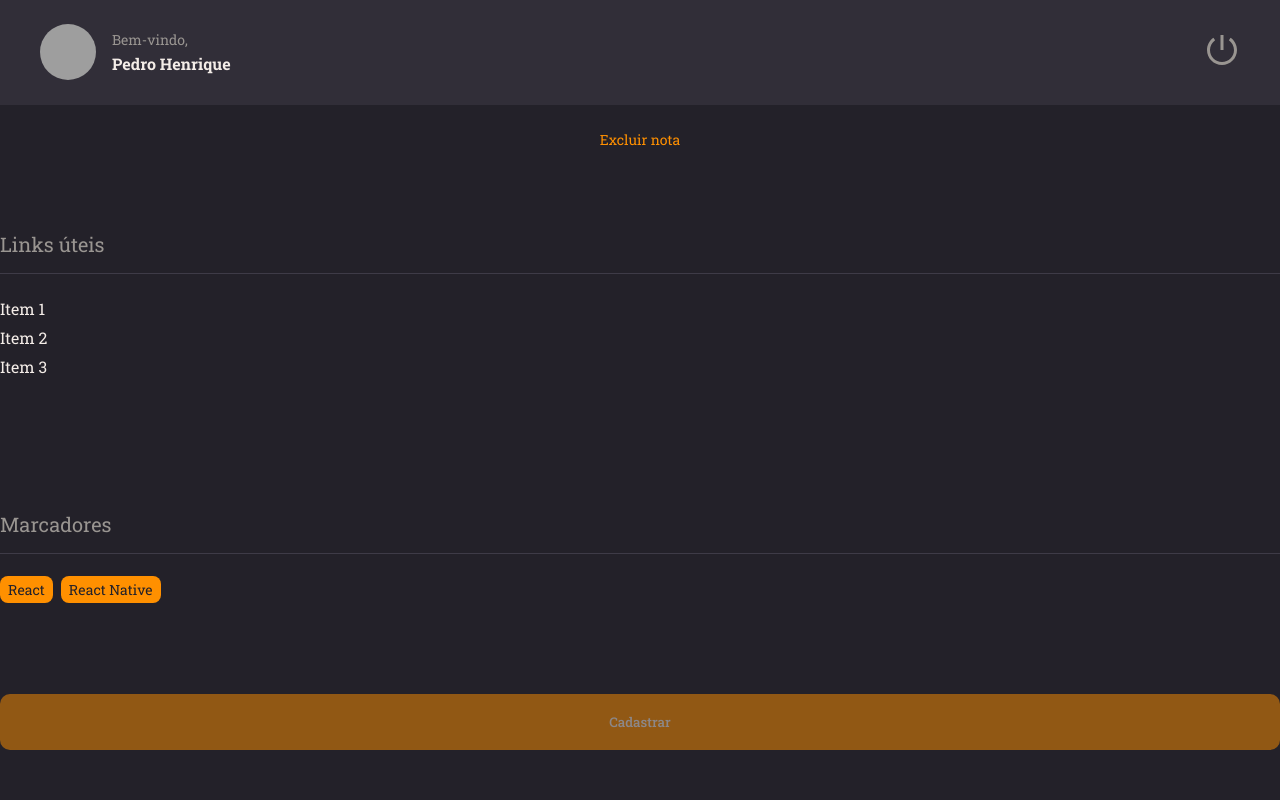
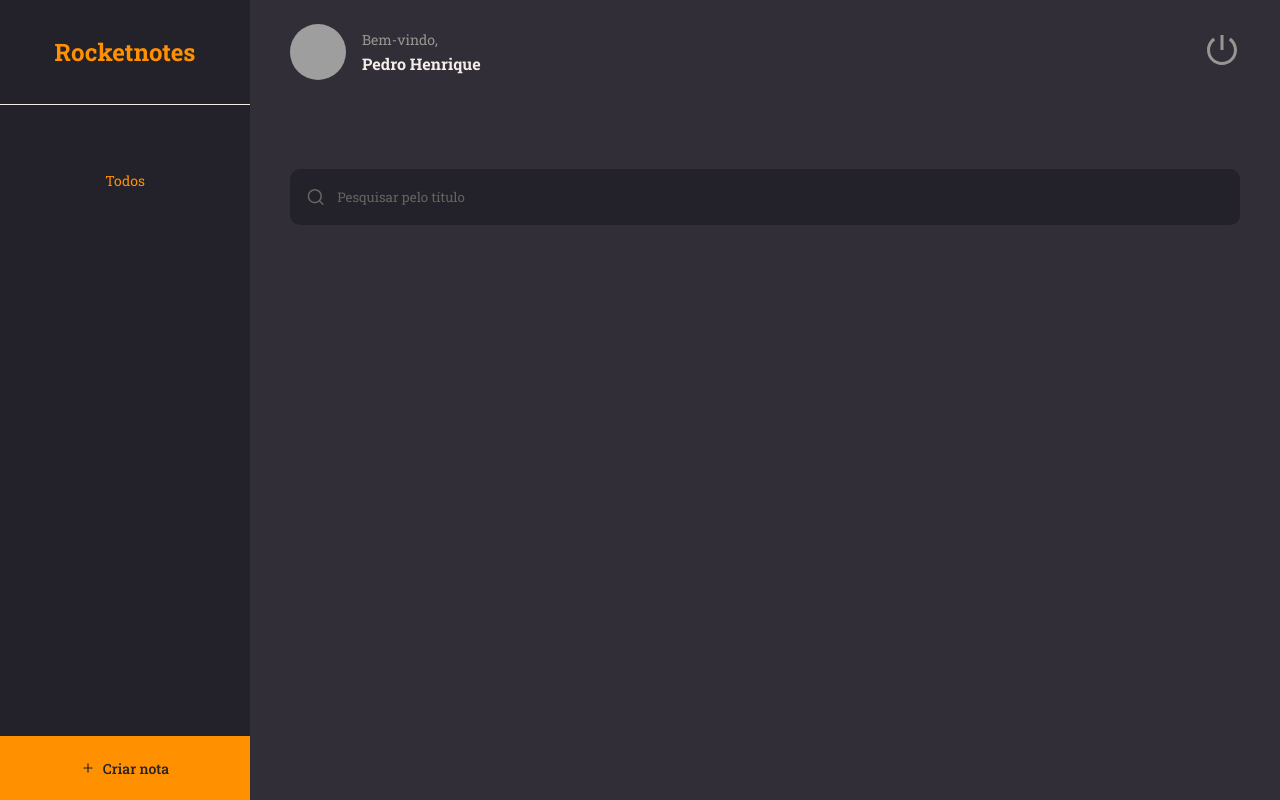
Before and after one commit to phrsilva/Rocketseat-Explorer, a React (Vite) app in the folder Stage 9 - Introdução ao React.js/RocketNotes/: page / in a window 1280 px wide. Built offline with nearby package versions, Linux system fonts and the light colour scheme; grey boxes are pictures that could not be loaded.

Commit message:
continuação da aula. input e page home.

```diff
--- a/Stage 9 - Introdução ao React.js/RocketNotes/src/components/button/styles.js
+++ b/Stage 9 - Introdução ao React.js/RocketNotes/src/components/button/styles.js
@@ -12,6 +12,11 @@ export const Container = styled.button`
     border-radius: 1rem;
     font-weight: 500;
 
+    width: 55rem;
+    align-items: center;
+    justify-content: center;
+    margin: 0 auto;
+
     &:disabled {
         opacity: 0.5;
 
--- a/Stage 9 - Introdução ao React.js/RocketNotes/src/components/buttonText/index.jsx
+++ b/Stage 9 - Introdução ao React.js/RocketNotes/src/components/buttonText/index.jsx
@@ -1,9 +1,10 @@
 import { Container } from "./styles.js";
 
-export function ButtonText({title, ...rest}) {
+export function ButtonText({title, isActive = false, ...rest}) {
     return (
         <Container
         type = "button"
+        isActive = {isActive}
         {...rest}
         >
             {title}
--- a/Stage 9 - Introdução ao React.js/RocketNotes/src/components/buttonText/styles.js
+++ b/Stage 9 - Introdução ao React.js/RocketNotes/src/components/buttonText/styles.js
@@ -2,7 +2,7 @@ import styled from "styled-components";
 
 export const Container = styled.button`
     background: none;
-    color: ${({ theme }) => theme.COLORS.ORANGE};
+    color: ${({ theme, isActive }) => isActive ? theme.COLORS.ORANGE : theme.COLORS.GRAY_100};
     border: none;
     font-size: 1.4rem;
 
--- /dev/null
+++ b/Stage 9 - Introdução ao React.js/RocketNotes/src/components/input/index.jsx
@@ -0,0 +1,10 @@
+import { Container } from "./style";
+
+export function Input({icon: Icon, ...rest }) {
+    return (
+        <Container>
+            {Icon && <Icon size={20} />}
+            <input {...rest} />
+        </Container>
+    ) ;
+}
--- /dev/null
+++ b/Stage 9 - Introdução ao React.js/RocketNotes/src/components/input/style.js
@@ -0,0 +1,34 @@
+import styled from "styled-components";
+
+export const Container = styled.div`
+    width: 100%;
+
+    display: flex;
+    align-items: center;
+
+    background-color: ${({ theme }) => theme.COLORS.BACKGROUND_900};
+    color: ${({ theme }) => theme.COLORS.GRAY_300};
+
+    margin-bottom: .8rem;
+    border-radius: 1rem;
+
+    > input {
+        height: 5.6rem;
+        width: 100%;
+
+        padding: 1.2rem;
+        color: ${({ theme }) => theme.COLORS.WHITE};
+        background: transparent;
+        border: none;
+
+        &::placeholder {
+            color: ${({ theme }) => theme.COLORS.GRAY_300};
+        }
+
+    }
+
+    > svg {
+        margin-left: 1.6rem;
+    }
+
+`;
--- a/Stage 9 - Introdução ao React.js/RocketNotes/src/main.jsx
+++ b/Stage 9 - Introdução ao React.js/RocketNotes/src/main.jsx
@@ -1,6 +1,6 @@
 import { StrictMode } from 'react'
 import { createRoot } from 'react-dom/client'
-import { Details } from './pages/details/index.jsx'
+import { Home } from './pages/home/index.jsx'
 import { ThemeProvider } from 'styled-components'
 import theme from './styles/theme.js'
 import GlobalStyles from './styles/global.js'
@@ -9,7 +9,7 @@ createRoot(document.getElementById('root')).render(
   <StrictMode>
     <ThemeProvider theme={theme}>
       <GlobalStyles />
-      <Details />
+      <Home />
     </ThemeProvider>
   </StrictMode>
 )
--- a/Stage 9 - Introdução ao React.js/RocketNotes/src/pages/details/index.jsx
+++ b/Stage 9 - Introdução ao React.js/RocketNotes/src/pages/details/index.jsx
@@ -1,4 +1,4 @@
-import { Container, Links } from "./styles"
+import { Container, Links, Content } from "./styles"
 import { Header } from "../../components/header";
 import { Button } from "../../components/button"
 import { Section } from "../../components/section";
@@ -9,7 +9,14 @@ export function Details() {
   return (
     <Container>
       <Header />
+      <main>
+        <Content>
+
         <ButtonText title="Excluir nota" />
+        <h1>Lorem ipsum dolor sit amet</h1>
+        <p>Lorem ipsum dolor sit amet consectetur adipisicing elit. Recusandae incidunt, delectus non sunt quaerat architecto. Quam deleniti, nostrum saepe magni magnam delectus incidunt eum voluptas porro! Sequi soluta ex ipsam?</p>
+
+
         <Section title="Links úteis">
           <Links>
             <li>Item 1</li>
@@ -24,7 +31,13 @@ export function Details() {
 
          </Section>
 
-      <Button title="Cadastrar" loading></Button>
+        <Button title="Excluir nota" loading></Button>
+
+
+        </Content>
+      </main>
+
+
     </Container>
   );
 }
--- a/Stage 9 - Introdução ao React.js/RocketNotes/src/pages/details/styles.js
+++ b/Stage 9 - Introdução ao React.js/RocketNotes/src/pages/details/styles.js
@@ -11,6 +11,14 @@ export const Container = styled.div`
     "header"
     "content"
     ;
+
+    > main {
+        grid-area: content;
+        overflow-y: scroll;
+        padding: 6.4rem 0;
+
+
+    }
 
 `;
 
@@ -26,3 +34,32 @@ export const Links = styled.ul`
             text-decoration: none;
         }
 `;
+
+
+export const Content = styled.div`
+    margin: 0 auto;
+    max-width: 50rem;
+
+    display: flex;
+    flex-direction: column;
+
+    > button:first-child {
+        align-self: end;
+    }
+
+    h1 {
+        font-size: 3.6rem;
+        color: ${({ theme }) => theme.COLORS.WHITE};
+        padding-top: 4rem;
+        font-weight: 500;
+        margin-bottom: 1.6rem;
+    }
+
+    p {
+        font-size: 1.6rem;
+        color: ${({ theme }) => theme.COLORS.WHITE};
+        margin-top: 2.4rem;
+
+    }
+
+`;
--- /dev/null
+++ b/Stage 9 - Introdução ao React.js/RocketNotes/src/pages/home/index.jsx
@@ -0,0 +1,44 @@
+import { Container, Brand, Menu, Search, Content, NewNote } from "./styles";
+import { Header } from "../../components/header";
+import { ButtonText } from "../../components/buttonText";
+import { FiPlus, FiSearch } from "react-icons/fi";
+import { Input } from "../../components/input";
+
+
+export function Home() {
+    return (
+        <Container>
+            <Brand>
+                <h1>Rocketnotes</h1>
+            </Brand>
+
+            <Header>
+
+            </Header>
+
+            <Menu>
+                <li><ButtonText title="Todos" isActive /></li>
+
+            </Menu>
+
+            <Search>
+
+                <Input placeholder="Pesquisar pelo título" icon={FiSearch}/>
+
+            </Search>
+
+            <Content>
+
+            </Content>
+
+            <NewNote>
+
+                <FiPlus />
+                Criar nota
+
+            </NewNote>
+
+
+        </Container>
+    );
+}
--- /dev/null
+++ b/Stage 9 - Introdução ao React.js/RocketNotes/src/pages/home/styles.js
@@ -0,0 +1,81 @@
+import styled from "styled-components";
+
+export const Container  = styled.div`
+    width: 100%;
+    height: 100vh;
+
+    display: grid;
+    grid-template-columns: 25rem auto;
+    grid-template-rows: 10.5rem 12.8rem auto 6.4rem;
+    grid-template-areas:
+    "brand header"
+    "menu search"
+    "menu content"
+    "newnote content";
+
+
+    background-color: ${({ theme }) => theme.COLORS.BACKGROUND_800};
+
+    > main {
+
+    }
+`;
+
+export const Brand  = styled.div`
+    grid-area: brand;
+
+    display: flex;
+    justify-content: center;
+    align-items: center;
+
+    border-bottom-width: 1px;
+    border-bottom-style: solid;
+    background-color: ${({ theme }) => theme.COLORS.BACKGROUND_900};
+
+    > h1 {
+        color: ${({ theme }) => theme.COLORS.ORANGE};
+        font-size: 2.4rem;
+    }
+
+
+
+    `;
+export const Menu  = styled.ul`
+    grid-area: menu;
+    background-color: ${({ theme }) => theme.COLORS.BACKGROUND_900};
+
+    padding-top: 6.4rem;
+    text-align: center;
+
+    > li {
+        margin-bottom: 2.4rem;
+    }
+
+
+
+
+
+
+
+
+
+`;
+export const Search  = styled.div`
+    grid-area: search;
+    padding: 6.4rem 4rem;
+
+
+`;
+export const Content  = styled.div``;
+export const NewNote = styled.button`
+    background-color: ${({ theme }) => theme.COLORS.ORANGE};
+    border: none;
+    display: flex;
+    align-items: center;
+    justify-content: center;
+    gap: 0.8rem;
+
+    color: ${({ theme }) => theme.COLORS.BACKGROUND_900};
+    font-size: 1.4rem;
+    font-weight: 500;
+`;
```
Lines whose indentation alone changed are shown as unchanged.
